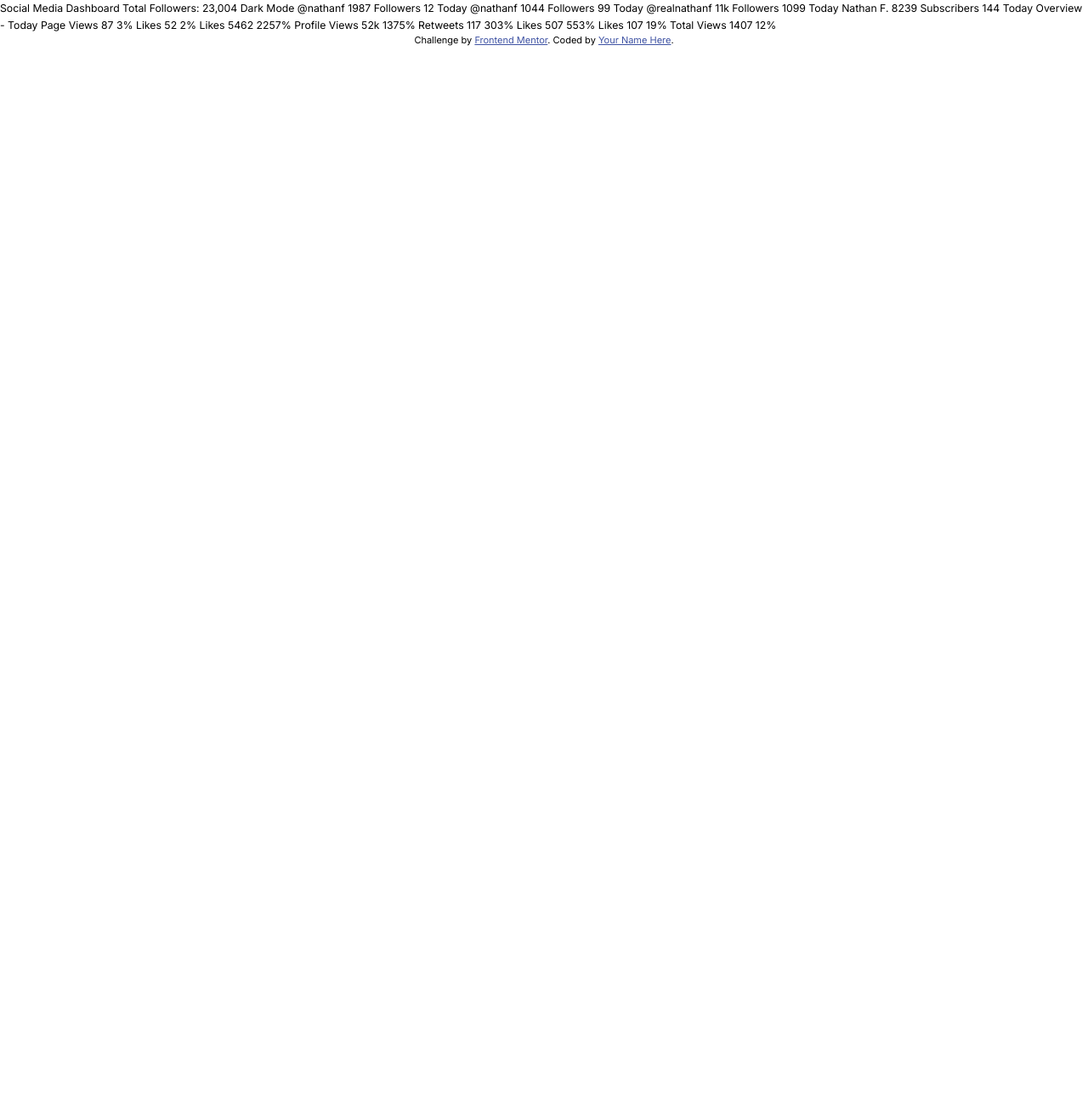
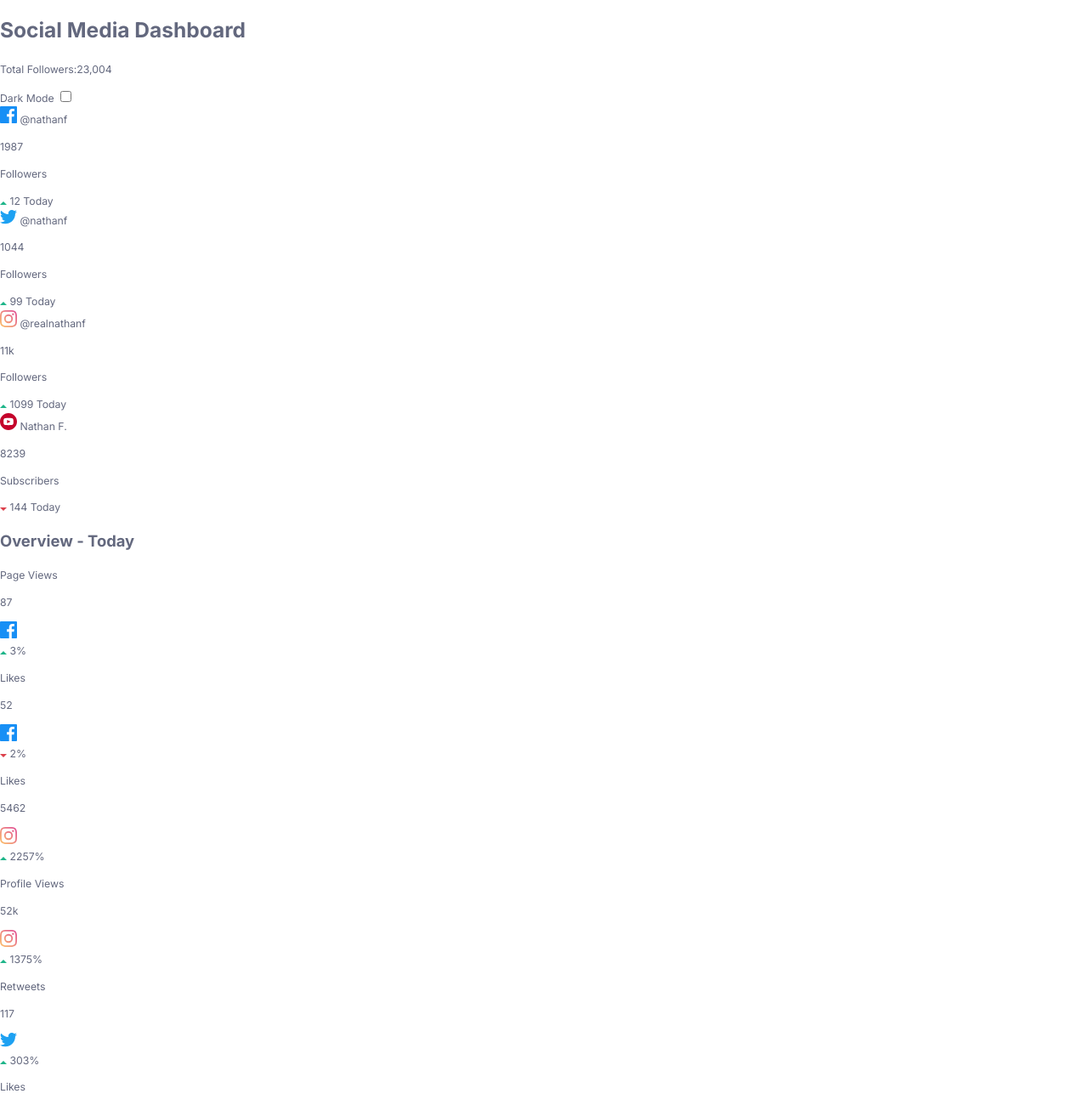
Before and after one commit to Moria476/homework, a plain HTML site: page social-media-dashboard/index.html in a window 1280 px wide. Shown: the top 1300 px of the page at 85% size. Before the commit the page ends 800 px from the top, so only its background shows below. Drawn offline with Linux system fonts and the light colour scheme.

Commit message:
html created

```diff
--- a/social-media-dashboard/index.html
+++ b/social-media-dashboard/index.html
@@ -17,30 +17,185 @@
     <link rel="stylesheet" type="text/css" href="styles.css" />
 
     <title>Frontend Mentor | Social media dashboard</title>
-
-    <!-- Feel free to remove these styles or customise in your own stylesheet 👍 -->
-    <style>
-      .attribution {
-        font-size: 11px;
-        text-align: center;
-      }
-      .attribution a {
-        color: hsl(228, 45%, 44%);
-      }
-    </style>
   </head>
   <body>
-    Social Media Dashboard Total Followers: 23,004 Dark Mode @nathanf 1987
-    Followers 12 Today @nathanf 1044 Followers 99 Today @realnathanf 11k
-    Followers 1099 Today Nathan F. 8239 Subscribers 144 Today Overview - Today
-    Page Views 87 3% Likes 52 2% Likes 5462 2257% Profile Views 52k 1375%
-    Retweets 117 303% Likes 507 553% Likes 107 19% Total Views 1407 12%
-
-    <div class="attribution">
-      Challenge by
-      <a href="https://www.frontendmentor.io?ref=challenge" target="_blank"
-        >Frontend Mentor</a
-      >. Coded by <a href="#">Your Name Here</a>.
+    <div class="background"></div>
+    <div class="wrapper">
+      <div class="top__part">
+        <div>
+          <h1>Social Media Dashboard</h1>
+          <p>Total Followers:23,004</p>
+        </div>
+        <div class="switch__wrapper">
+          <span>Dark Mode</span>
+          <label class="switch">
+            <input type="checkbox" id="Box" onclick="check()" ; />
+            <span class="slider round"></span>
+          </label>
+        </div>
+      </div>
+      <div class="middle__part">
+        <div class="middle__card">
+          <img
+            class="facebook__icon"
+            src="images/icon-facebook.svg"
+            alt="facebook__icon" />
+          <span class="name">@nathanf </span>
+          <p class="middle__card__number__actual">1987</p>
+          <p class="followers">Followers</p>
+          <div class="icon__up__down__wrapper">
+            <img class="icon__up" src="images/icon-up.svg" alt="icon__up" />
+            <span class="number__changed">12 Today</span>
+          </div>
+        </div>
+        <div class="middle__card">
+          <img
+            class="twitter__icon"
+            src="images/icon-twitter.svg"
+            alt="twitter__icon" />
+          <span class="name">@nathanf</span>
+          <p class="middle__card__number__actual">1044</p>
+          <p class="followers">Followers</p>
+          <div class="icon__up__down__wrapper">
+            <img class="icon__up" src="images/icon-up.svg" alt="icon__up" />
+            <span class="number__changed">99 Today</span>
+          </div>
+        </div>
+        <div class="middle__card">
+          <img
+            class="instagram__icon"
+            src="images/icon-instagram.svg"
+            alt="instagram__icon" />
+          <span class="name">@realnathanf </span>
+          <p class="middle__card__number__actual">11k</p>
+          <p class="followers">Followers</p>
+          <div class="icon__up__down__wrapper">
+            <img class="icon__up" src="images/icon-up.svg" alt="icon__up" />
+            <span class="number__changed">1099 Today</span>
+          </div>
+        </div>
+        <div class="middle__card">
+          <img
+            class="youtube__icon"
+            src="images/icon-youtube.svg"
+            alt="youtube__icon" />
+          <span class="name">Nathan F.</span>
+          <p class="middle__card__number__actual">8239</p>
+          <p class="followers">Subscribers</p>
+          <div class="icon__up__down__wrapper">
+            <img class="icon__up" src="images/icon-down.svg" alt="icon__down" />
+            <span class="number__changed">144 Today</span>
+          </div>
+        </div>
+      </div>
+      <div class="bottom__part">
+        <h2>Overview - Today</h2>
+        <div class="bottom__card">
+          <p>Page Views</p>
+          <p>87</p>
+          <img
+            class="facebook__icon"
+            src="images/icon-facebook.svg"
+            alt="facebook__icon" />
+          <div class="icon__up__down__wrapper">
+            <img class="icon__up" src="images/icon-up.svg" alt="icon__up" />
+            <span>3%</span>
+          </div>
+        </div>
+        <div class="bottom__card">
+          <p>Likes</p>
+          <p>52</p>
+          <img
+            class="facebook__icon"
+            src="images/icon-facebook.svg"
+            alt="facebook__icon" />
+          <div class="icon__up__down__wrapper">
+            <img
+              class="icon__down"
+              src="images/icon-down.svg"
+              alt="icon__down" />
+            <span>2%</span>
+          </div>
+        </div>
+        <div class="bottom__card">
+          <p>Likes</p>
+          <p>5462</p>
+          <img
+            class="instagram__icon"
+            src="images/icon-instagram.svg"
+            alt="instagram__icon" />
+          <div class="icon__up__down__wrapper">
+            <img class="icon__up" src="images/icon-up.svg" alt="icon__up" />
+            <span>2257%</span>
+          </div>
+        </div>
+        <div class="bottom__card">
+          <p>Profile Views</p>
+          <p>52k</p>
+          <img
+            class="instagram__icon"
+            src="images/icon-instagram.svg"
+            alt="instagram__icon" />
+          <div class="icon__up__down__wrapper">
+            <img class="icon__up" src="images/icon-up.svg" alt="icon__up" />
+            <span>1375%</span>
+          </div>
+        </div>
+        <div class="bottom__card">
+          <p>Retweets</p>
+          <p>117</p>
+          <img
+            class="twitter__icon"
+            src="images/icon-twitter.svg"
+            alt="twitter__icon" />
+          <div class="icon__up__down__wrapper">
+            <img class="icon__up" src="images/icon-up.svg" alt="icon__up" />
+            <span>303%</span>
+          </div>
+        </div>
+        <div class="bottom__card">
+          <p>Likes</p>
+          <p>507</p>
+          <img
+            class="twitter__icon"
+            src="images/icon-twitter.svg"
+            alt="twitter__icon" />
+          <div class="icon__up__down__wrapper">
+            <img class="icon__up" src="images/icon-up.svg" alt="icon__up" />
+            <span>553%</span>
+          </div>
+        </div>
+        <div class="bottom__card">
+          <p>Likes</p>
+          <p>107</p>
+          <img
+            class="youtube__icon"
+            src="images/icon-youtube.svg"
+            alt="youtube__icon" />
+          <div class="icon__up__down__wrapper">
+            <img
+              class="icon__down"
+              src="images/icon-down.svg"
+              alt="icon__down" />
+            <span>19%</span>
+          </div>
+        </div>
+        <div class="bottom__card">
+          <p>Total Views</p>
+          <p>1407</p>
+          <img
+            class="youtube__icon"
+            src="images/icon-youtube.svg"
+            alt="youtube__icon" />
+          <div class="icon__up__down__wrapper">
+            <img
+              class="icon__down"
+              src="images/icon-down.svg"
+              alt="icon__down" />
+            <span>12%</span>
+          </div>
+        </div>
+      </div>
     </div>
     <script src="./script.js"></script>
   </body>
--- a/social-media-dashboard/script.js
+++ b/social-media-dashboard/script.js
@@ -1,7 +1,21 @@
-console.log("Hello there!");
-
 // Step 1: Grab toggle button with query selector
 
 // Step 2: Add event listener to that button from Step 1 and listen for click
 
 // Step 3: Inside of event listener add and remove (or simply toggle) "dark-theme" CSS class
+
+function check() {
+  var checkBox = document.getElementById("Box");
+  var price1 = document.getElementsByClassName("price__1");
+  var price2 = document.getElementsByClassName("price__2");
+  for (var i = 0; i < price1.length; i++) {
+    if (checkBox.checked == true) {
+      price1[i].style.display = "block";
+      price2[i].style.display = "none";
+    } else if (checkBox.checked == false) {
+      price1[i].style.display = "none";
+      price2[i].style.display = "block";
+    }
+  }
+}
+check();
--- a/social-media-dashboard/styles.css
+++ b/social-media-dashboard/styles.css
@@ -41,22 +41,17 @@
   --color-dark-theme-very-dark-blue-text-white: hsl(0, 0%, 100%);
 }
 
-:root {
-}
-
 html {
   font-size: 14px;
   font-family: "Inter", sans-serif;
   background: var();
 }
-
 body {
   margin: 0;
   line-height: 1.6;
-  color: var(--text-color);
+  color: var(--color-light-theme-light-grayish-blue-text);
   min-height: 100vh;
-  background: var(--bg-color);
+  background: var(--color-light-theme-background);
   background-repeat: no-repeat;
   font-size: 0.875rem;
-  font-family: "Inter", sans-serif;
 }
```
